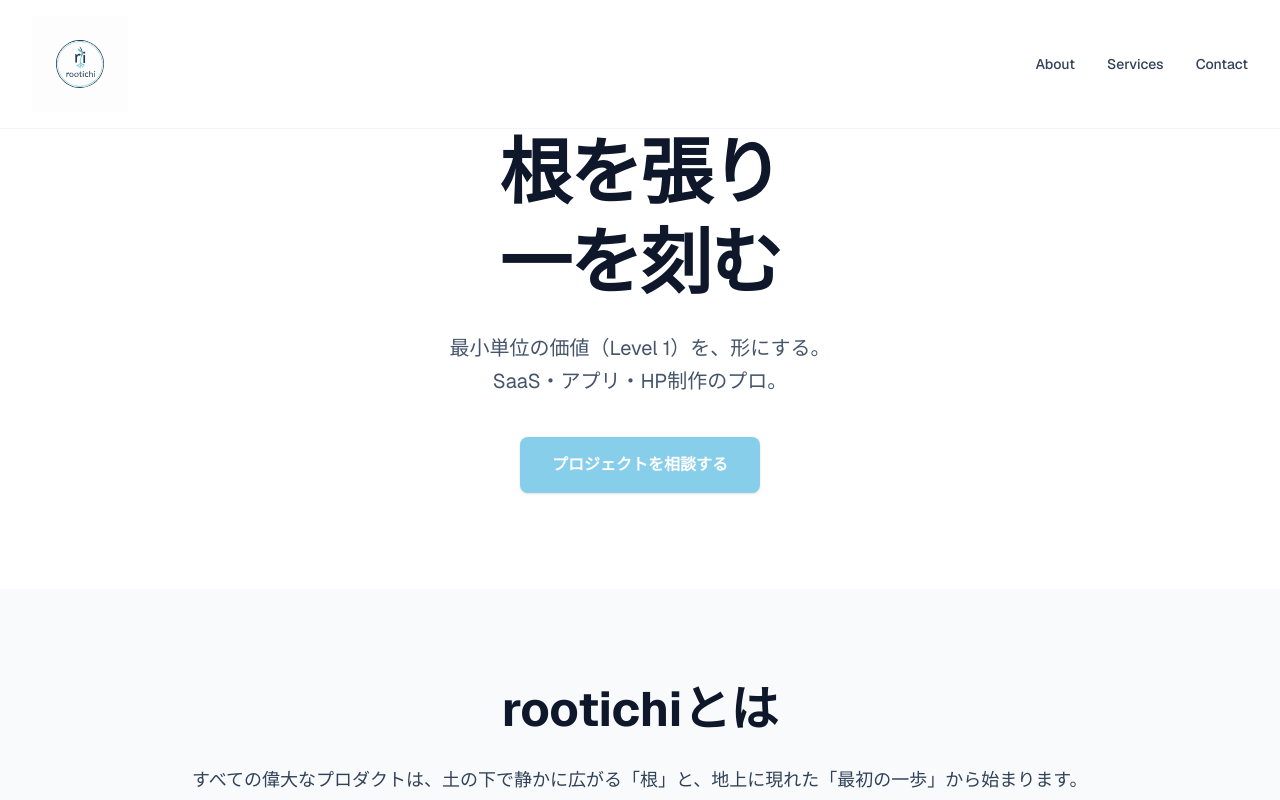
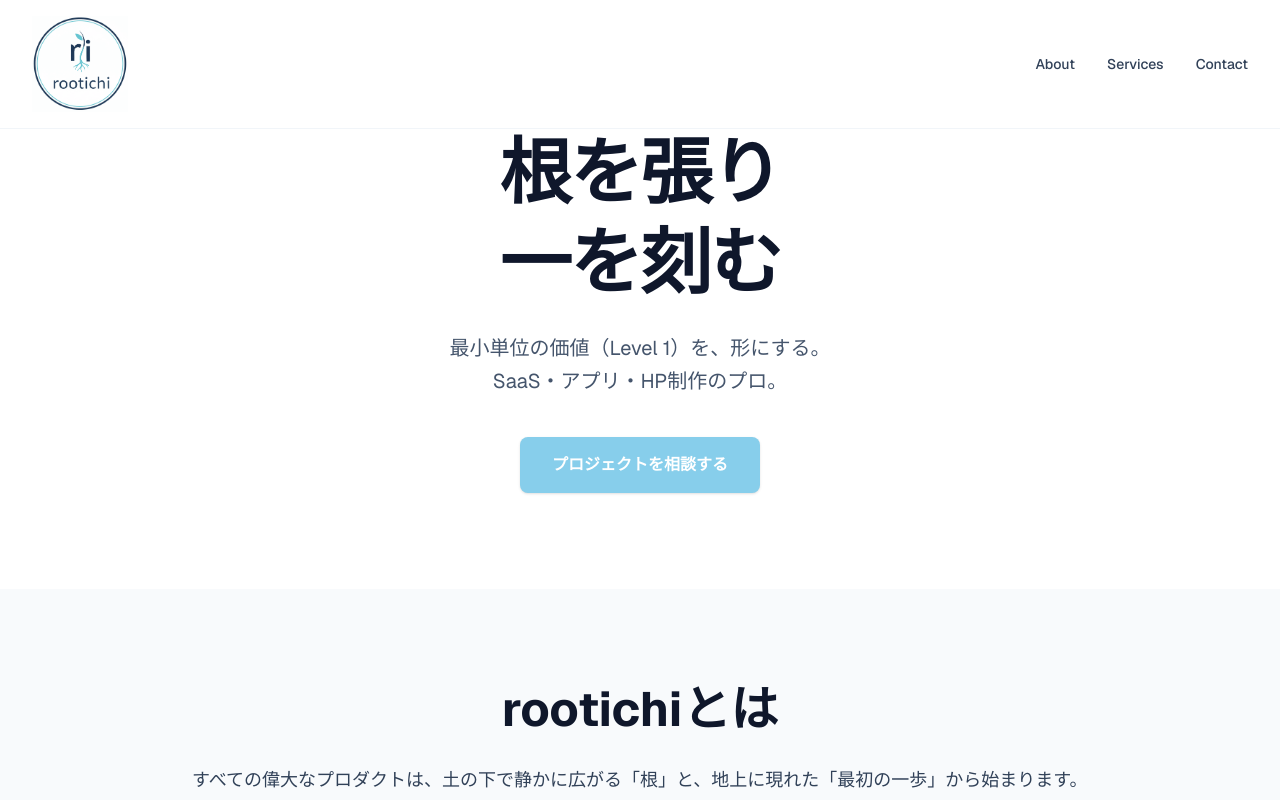
Before and after one commit to rootichi/rootichi_hp, a Next.js app: page / in a window 1280 px wide. Shown: the top 800 px of the page. Built offline with nearby package versions, Linux system fonts and the light colour scheme.

Commit message:
Update logo to use PNG format with high quality settings

```diff
--- a/app/components/Logo.tsx
+++ b/app/components/Logo.tsx
@@ -4,13 +4,13 @@ export default function Logo() {
   return (
     <div className="flex items-center gap-3">
       <Image
-        src="/logo.svg"
+        src="/logo.png"
         alt="rootichi logo"
-        width={1024}
-        height={1024}
+        width={400}
+        height={400}
+        quality={100}
         priority
-        className="h-14 sm:h-18 md:h-24"
-        style={{ objectFit: "contain", width: "auto" }}
+        className="h-14 sm:h-18 md:h-24 w-auto"
       />
     </div>
   );
```
Also changed, not shown: public/logo.png (added).
